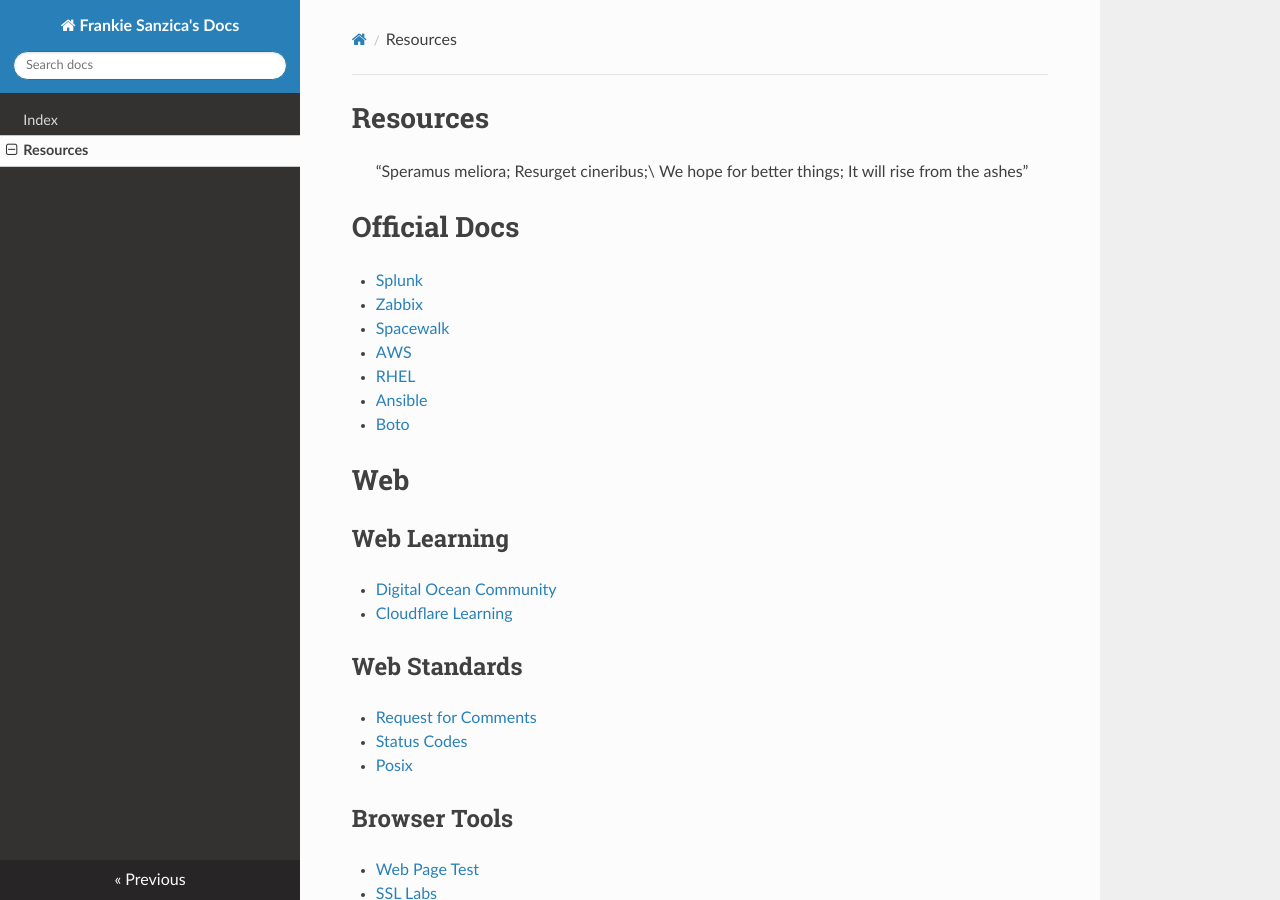
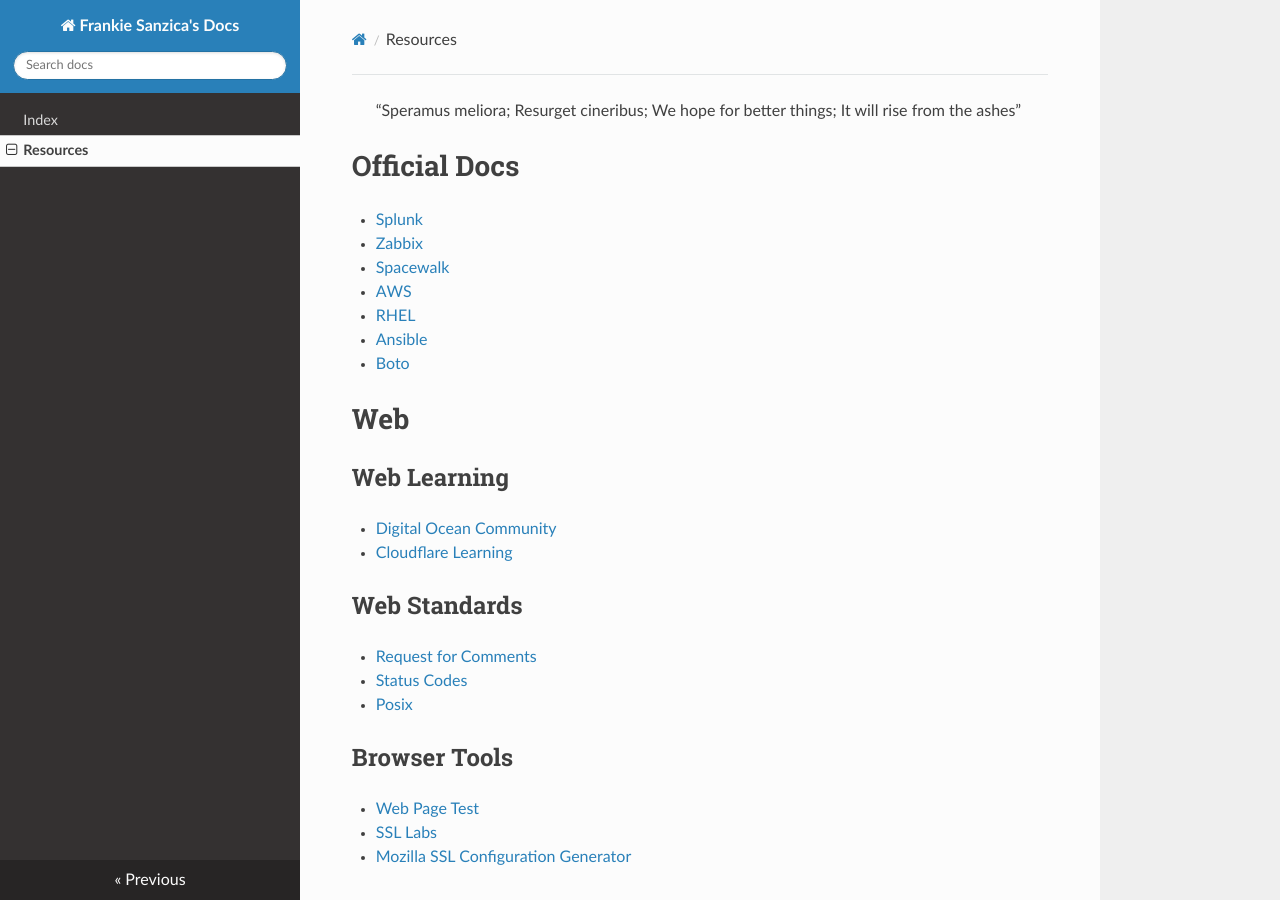
Before and after one commit to FrankieSanzica/docs.frankiesanzica.com, an MkDocs documentation site: the page built from docs/resources.md, in a window 1280 px wide and 900 px high. Built offline with MkDocs 1.6.1, drawn with Linux system fonts in a browser that asks for light colours; nearby versions of some CDN libraries.

Commit message:
removing title

```diff
--- a/docs/resources.md
+++ b/docs/resources.md
@@ -1,7 +1,5 @@
-# Resources
-
-> “Speramus meliora; Resurget cineribus;\
-We hope for better things; It will rise from the ashes”
+> “Speramus meliora; Resurget cineribus;
+> We hope for better things; It will rise from the ashes”
 
 # Official Docs
 
```
